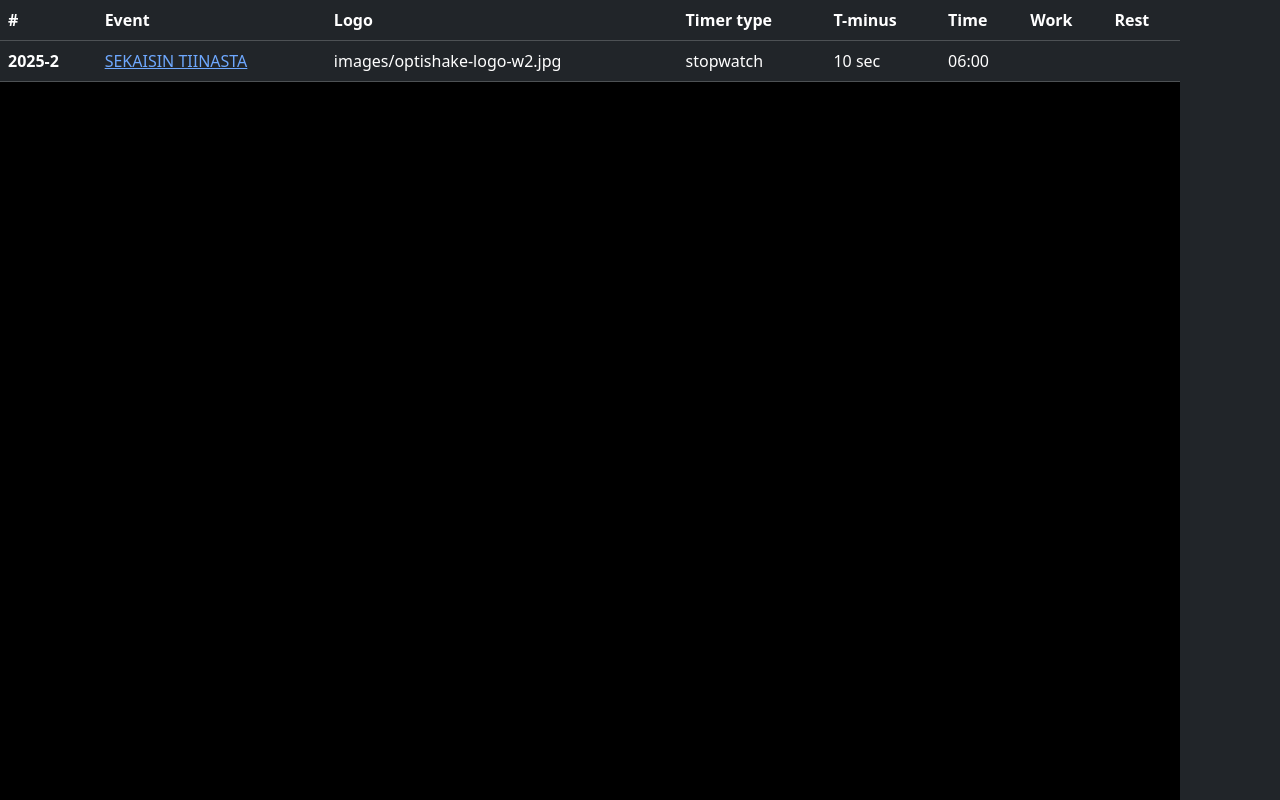
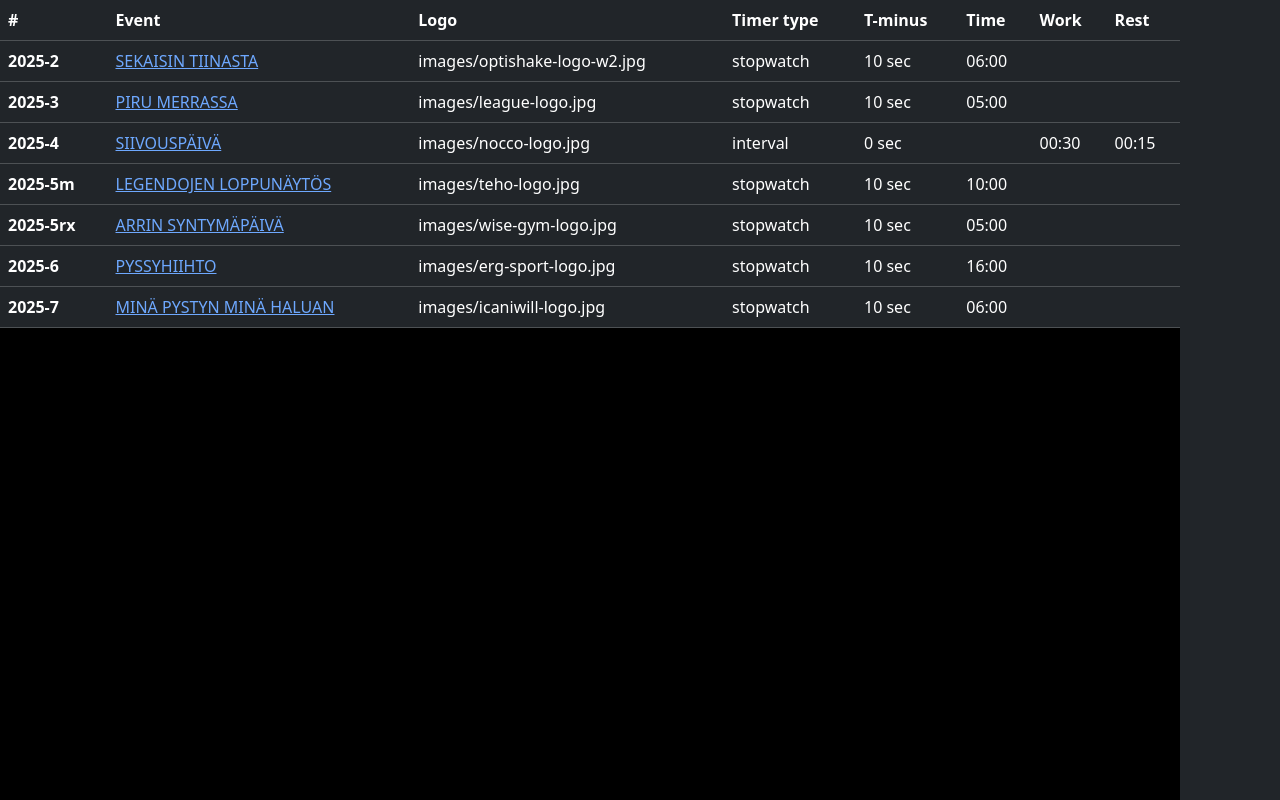
Before and after one commit to allanrh/ubtimer, an Angular app: page / in a window 1280 px wide. Built offline with nearby package versions, Linux system fonts and the light colour scheme.

Commit message:
Init config remaining 2025 events

```diff
--- a/src/app/storage.service.ts
+++ b/src/app/storage.service.ts
@@ -29,12 +29,16 @@ Kello:Tää on vähän hankalampi. Tarvis sellaisen joka on päällä ylöspäin
 
   getTimers(): any[] {
     return [
+
+      // UNBROKEN 2024
+
       // { id: 3, name: 'KORKKARIT KATTOON', type: 'stopwatch',    sponsor: 'BOXATHLETICS', logo: 'images/ba-logo.png', prep: 0, time: 720 },
       // { id: 4, name: 'JATKOTIKKAAT',      type: 'interval',     sponsor: 'ROCK TAPE',    logo: 'images/rt-logo.png', prep: 0, work: 30, rest: 15 },
       // { id: 5, name: 'LIIAN HAPOKASTA',   type: 'stopwatch',    sponsor: 'GARMIN',       logo: 'images/g-logo.png', prep: 0, time: 360 },
       // { id: 6, name: 'TOIS PUOL YOKE', type: 'stopwatch-multi', sponsor: 'VELITES',      logo: 'images/v-logo.png', prep: 0, times: [ 180, 120, 420 ] },
+      // { id: 7, name: 'TEST', type: 'stopwatch-multi', sponsor: 'VELITES',      logo: 'images/v-logo.png', prep: 0, times: [ 5, 5, 7 ] },
 
-      // { id: 7, name: 'TEST', type: 'stopwatch-multi', sponsor: 'VELITES',      logo: 'images/v-logo.png', prep: 0, times: [ 5, 5, 7 ] },
+      // UNBROKEN 2025
 
       {
         id: '2025-2',
@@ -43,6 +47,46 @@ Kello:Tää on vähän hankalampi. Tarvis sellaisen joka on päällä ylöspäin
         logo: 'images/optishake-logo-w2.jpg',
         weights: 'ub2025-e2-weights.png',
       },
+      {
+        id: '2025-3',
+        name: 'PIRU MERRASSA',
+        type: 'stopwatch', prep: 10, time: 300,
+        heats: 14,
+        logo: 'images/league-logo.jpg',
+        weights: null,
+        clock: true, // HH:MM:SS.s
+      },
+      {
+        id: '2025-4',
+        name: 'SIIVOUSPÄIVÄ',
+        type: 'interval', prep: 0, work: 30, rest: 15,
+        logo: 'images/nocco-logo.jpg',
+        weights: null, // TODO
+      },
+      {
+        id: '2025-5m',
+        name: 'LEGENDOJEN LOPPUNÄYTÖS',
+        type: 'stopwatch', prep: 10, time: 600,
+        logo: 'images/teho-logo.jpg',
+      },
+      {
+        id: '2025-5rx',
+        name: 'ARRIN SYNTYMÄPÄIVÄ',
+        type: 'stopwatch', prep: 10, time: 300,
+        logo: 'images/wise-gym-logo.jpg',
+      },
+      {
+        id: '2025-6',
+        name: 'PYSSYHIIHTO',
+        type: 'stopwatch', prep: 10, time: 960,
+        logo: 'images/erg-sport-logo.jpg',
+      },
+      {
+        id: '2025-7',
+        name: 'MINÄ PYSTYN MINÄ HALUAN',
+        type: 'stopwatch', prep: 10, time: 360,
+        logo: 'images/icaniwill-logo.jpg',
+      },
     ];
   }
 
```
